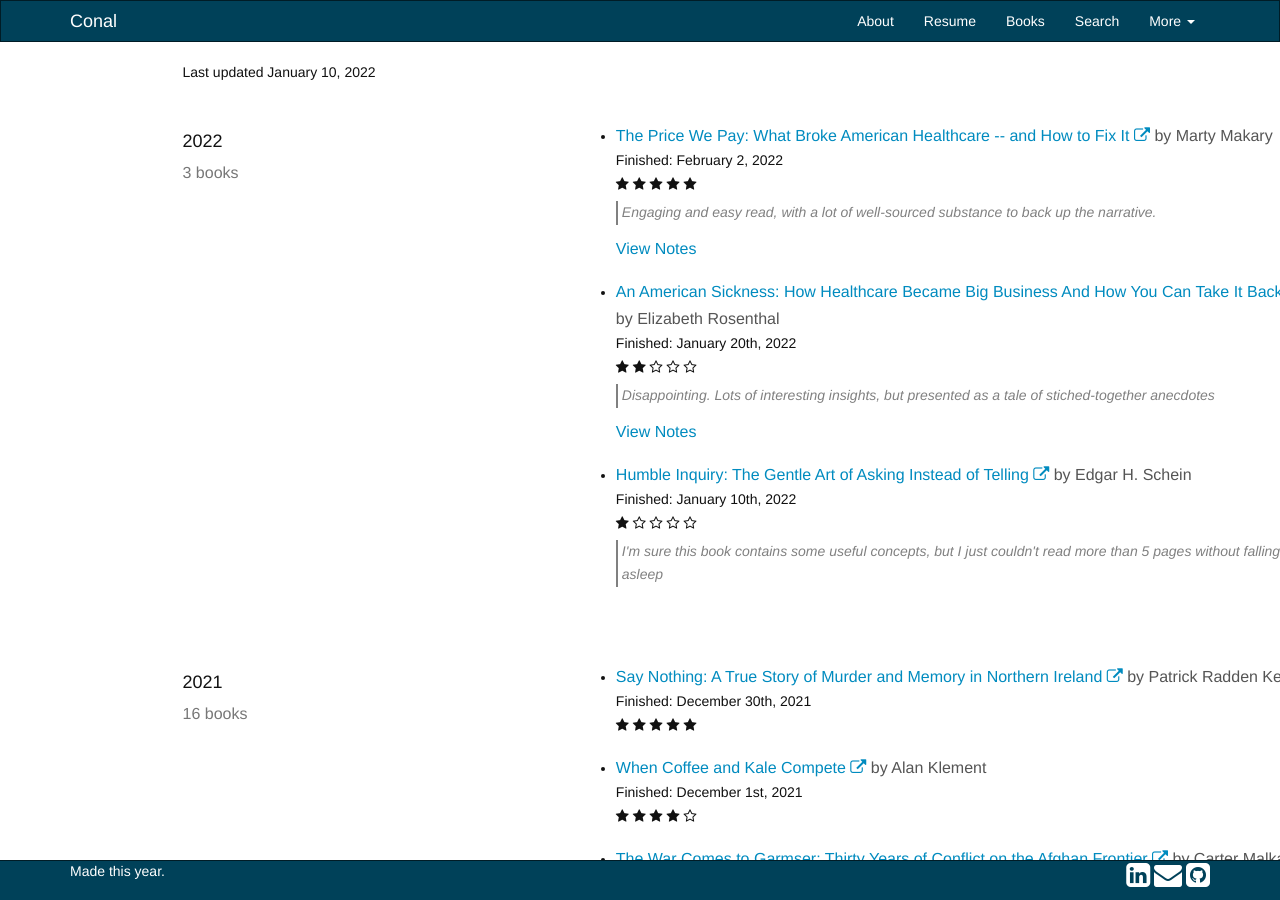
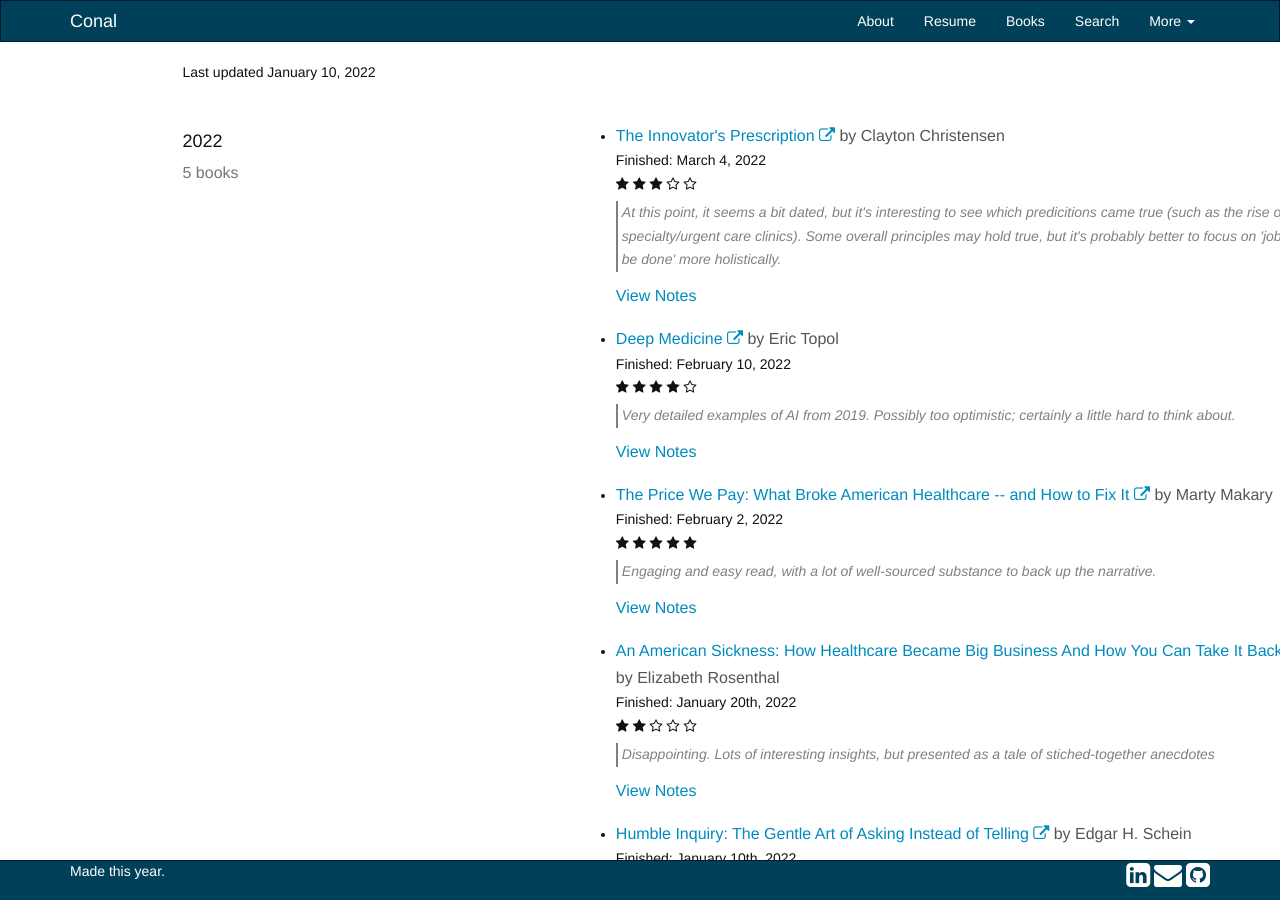
Before and after one commit to cms5109/cms5109.github.io, a Jekyll site: the page built from books.html, in a window 1280 px wide and 900 px high. Built offline with Jekyll 4.4.1, drawn with Linux system fonts in a browser that asks for light colours; nearby versions of some CDN libraries; comment, search, counter and statistics services are not loaded; a style sheet for code colours, icons or effects is not loaded; some of the changed lines change nothing that is shown.

Commit message:
feb 2022 books

```diff
--- a/_data/books.yml
+++ b/_data/books.yml
@@ -2,6 +2,20 @@
 list:
   - year: "2022"
     books:
+      - title: "The Innovator's Prescription"
+        author: Clayton Christensen
+        link: https://www.amazon.com/Innovators-Prescription-Disruptive-Solution-Business/dp/0071592083
+        finished: March 4, 2022
+        stars: 3
+        quick_take: "At this point, it seems a bit dated, but it's interesting to see which predicitions came true (such as the rise of specialty/urgent care clinics). Some overall principles may hold true, but it's probably better to focus on 'jobs to be done' more holistically."
+
+      - title: "Deep Medicine"
+        author: Eric Topol
+        link: https://www.amazon.com/Deep-Medicine-Artificial-Intelligence-Healthcare/dp/1541644638
+        finished: February 10, 2022
+        stars: 4
+        quick_take: "Very detailed examples of AI from 2019. Possibly too optimistic; certainly a little hard to think about."
+
       - title: "The Price We Pay: What Broke American Healthcare -- and How to Fix It"
         author: Marty Makary
         link: https://www.amazon.com/Price-We-Pay-American-Care/dp/1635575915
--- /dev/null
+++ b/_posts/2022-02-10-notes-from-deep-medicine.md
@@ -0,0 +1,39 @@
+---
+layout: post
+title:  Notes from Deep Medicine
+book_title: "Deep Medicine"
+date:   2022-02-10 12:00
+categories: healthcare
+---
+
+#### Page 26: ###
+Misdiagnosis in the United States is disconcertingly common. A review of three very large studies concluded that there are about 12 million significant misdiagnoses a year. These mistakes result from numerous factors, including failing to order the right test, misinterpreting a test that was performed, not establishing a proper differential diagnosis, and missing an abnormal finding. ... The situation in the United States is worse that that because misdiagnosis leads to mistreatment. ... Shockingly, up to one-third of medical operations performed are unnecessary. ... To help bring this point home, for every one hundred Medicare recipients age sixty-five or older, each year there are more than fifty CT scans, fifty ultrasounds, fifteen MRIs, and ten PET scans. It's estimated that 30 to 50 percent of the 80 million CT scans in the United States are unnecessary.
+
+While it was a coup to get the medical societies to fess up about their top five (and often top ten) misused procedures, there was ultimately little to show for the effort. Subsequent evaluation from a national sample showed that the top seven low-value procedures were still being used regularly and unnecessarily. Two primary factors seem to account for this failure. The first reason, called the threapeutic illusion by Dr. David Casarett of the University of P4nnsylvania, was the established fact that, overall, individual physicians overestimate the benefits of what they themselves do. Physicians typically succumb to confirmation bias - because they already believe that the procedures and tests they order will have the desired benefit, they continue to believe it after the procedures are done, even when there is no objective evidence to be found. The second reason was the lack of any mechanism to affect change in physician's behavior. Although Choosing Wsiely partnered with _Consumer Reports_ to disseminate the lists in print and online, there was little public awareness of the long list of recommendations, so there was no grassroots, patient-driven demand for better, smarter testing. Furthermore, the ABIMF had no ability to track which doctors order what procedures and why, so there was no means to reward physicians for ordering fewer unnecessary procedures, nore one to penalize physicians for performing more.
+
+In 2017, the RightCare Alliance ... made a second attempt at reform. It published a series of major papers in the _Lancet_ that quantified unnecessary procedures in a number of countries. The United States was the worst offender, at as much as 60 percent. Again, medical imaging for conditions such as back pain was at the top of the list. Much like Choosing Wisely was intended to shape physician behavior, the RightCare Alliance hoped its extensive data would be incorporated into future medical practice. There are no data to suggest that has happened.
+
+<br>
+
+#### Page 36: ###
+Part of this growth is fueled by a shared belief among both patients and physicians that medications, and in particular very expensive ones, will have remarkable efficacy. When doctors prescribe any medication, they have a cognitive bias that it will work. Patients, too, believe the medicine will work. ... Overall, 75 percent of patients receiving these leading medications do not have the desired or expected benefit. With several of these drugs with sales of more than $10 billion per year (such as Humira, Enbrel, Remicade), you can quickly get a sense of the magnitude of waste incurred.
+
+<br>
+
+#### Page 51: ###
+Despite that poor showing, in recent years modible apps for checking symptoms, such as Ada, Your.MD, and Babylon, have proliferated. They incorporate components of artificial intelligence, but they haven't yet been shown to simulate the accuracy of diagnoses made by doctors (which we should not necessarily regard as the gold standard). These start-up companies are beginning to incorporate information beyond lists of symptoms, asking a series of questions like the patient's health history. The back-and-forth questions are hoped to narrow the differential and promote accurary. One such app, Buoy Health, draws upon more than 18,000 clinical publications, descriptions of 1700 medical conditions, and data provided by more than 5 million patients.
+
+<br>
+
+#### Page 100: ###
+Harari, in _Homo Deus_, projected that "twentieth century medicine aimed to heal the sick, but twenty-first century medicine is increasingly aiming to upgrade the healthy." ... It's a triple whammy for the lower socioeconomic class because the biases in AI frequently adversely affect them, they are most vulnerable to job loss, and access to AI medical tools may be much harder to come by.
+
+<br>
+
+#### Page 144: ###
+Today, lab scores are also considered against population-based scales, relying on a dumbed-down method os ascertaining whether a given metric is in a "normal" range. This approach reflects the medical community's fixation on the average patient, who does not exist. For example, there's no consideration of ancestry and ethnic specificity for lab tests, when we know that key results - such as hemoglobin A1C, which is used to monitor diabetes, or serum creatinine, which is used to monitor kidney function - are very different for people of African ancestry than for those of European ancestry. Moreover, plenty of information is hidden inside the so-called normal range. Take a male patient whose hemoglobin has steadily declined over the past five years, from 15.9 to 13.2 g/dl. Both the starting and end points are within the normal range, so such a change would never get flagged by lap reports, and most busy doctors wouldn't connect the dots of looking back over an extended period. But such a decrement could be an early sign of a disease process in the individual, whether it be hidden bleeding or cancer. ... Instead of CDSS, I'd call it AIMS, for augmented individualized medical support.
+
+<br>
+
+#### Page 202: ###
+Perhaps less pernicious but still worrisome is reliance on "wellness" programs, which most medium to large employers in the United States have, despite the fact that, overall, they have not been validated to promote health outcomes. ... One way such programs could be improved, however, is through the use of virtual medical coaches, which could gather and make use of far more granular and deeper information about each individual.
--- /dev/null
+++ b/_posts/2022-03-04-notes-from-the-innovators-prescription.md
@@ -0,0 +1,70 @@
+---
+layout: post
+title:  Notes from The Innovator's Prescription
+book_title: "The Innovator's Prescription"
+date:   2022-03-04 12:00
+categories: healthcare
+---
+
+#### Page xvii: ###
+It has taught us that the economist Jean Baptiste Say was right, at least for this industry: when caregivers make more money by providing more care, supply creates its own demand. By some estimates, a staggering 50 percent of health care consumed seems to be driven by physician and hospital supply, not by need or demand.
+
+<br>
+
+#### Page 116: ###
+<img class="img img-thumbnail img-responsive" src="{{site.baseurl}}/assets/innovators_prescription_quality_changes.png" alt="Patterns in how the basis of competition and the definition of quality change">
+
+Instead, they took their business to Dell, because its business model offered improvement on the newly salient dimensions of quality: customization and convenience. ... Once things perform well and reliably enough, the spelling of the word "quality" changes to c-o-n-v-e-n-i-e-n-c-e.
+
+<br>
+
+#### Page 190: ###
+Employers generally establish blanket contracts - renewable annually - with one or two health plans ... In order to get the best pricing leverage, the health plans in turn negotiate blanket contracts with the major hospital operators in their regions, offering to route members of their plans to those hospitals in exchange for volume discounts for the full range of services that would be required by the covered members. ... the effect is that health care offered to patients outside of these plans must be priced very high, in order for the plans to create economic benefit for employers who are paying for health care.
+
+<br>
+
+#### Page 234: ###
+As a result, health assistance companies and providers often find it easier to simply pass cost increases on to the employers, rather than argue with each other about prices. ... The result is that some medical services - particularly those that are procedure-based - have remained or become wildly profitable, while others, including office visits and out-of-office care, are undercompensated and therefore undesirable.
+
+<br>
+
+#### Page 243: ###
+_**Patient Jobs**_
+1. **Help me and my family to become healthy.** Almost universally, becoming well gets top priority when people become sick.
+1. **Help us to remain healthy.** One needs only to stand along running trails, or study sales figures for natural foods and nutriceutical products, to see that this is an important job that many (but not all) people are trying to do. Many of those with illnesses like obesity, diabetes, heart disease, asthma, and nicotine addition either don't feel the urgent need to do this job on a daily basis or find the challenge simply too daunting to overcome.
+1. **Help us achieve financial ability.** Financial ability means different things to different people at different stages of life. For the young, it often means acquiring the ability to afford things they want, such as cards, homes, and high-definition flat screen televisions. For the middle-aged, it means saving enough to provide for a comfortable retirement. And so on. One frustrated physician once vented to us that some of his patients seemed "to care more about their wallets than about their health." This is often true. Until poor health arrives, many people feel the need to achieve financial ability more intensely than the feel the need to be healthy.
+1. **Protect my assets from being taken or destroyed.** This is the raison d'être of most types of insurance. We hire property and casualty insurance, mortgage insurance, and auto insurance to protect the value of important assets from being taken or destroyed in the event of theft, accident, or disaster.
+
+_**Provider and Supplier Jobs**_
+1. **Help me get paid fairly for products and services rendered.** Getting paid at a profitable level is essential to the financial viability of hospitals, physicians, and networks. Providers of solution shop services need to receive fee-for-service payment; those providing value-adding process services can be paid for outcomes; and network facilitators need membership fees. All providers want to be paid in ways that account not just for costs, but for the value of the outcomes achieved - and to be paid promptly with minimal harassment. Similarly, makers of diagnostics, therapeutics, equipment, and other supplies need to remain sufficiently profitable to continue innovating new solutions.
+
+_**Employer Jobs**_
+1. **Help me cost-effectively attract and retain the best possible employees, and make them as productive as possible.** This job-to-be-done was the primary rationale for putting employers in the business of covering employees' health-care costs in the first place. This job persists today - and is experienced more urgently, in many companies, than in the past.
+
+_**Insurance Company Jobs**_
+1. **Help me avoid paying for unnecessary services.** Health assistance companies, whether for-profit (e.g.m Aetna, United?Health), not-for-profit (BCBS), or government (Medicare and Medicaid in the U.S., national systems elsewhere), need to remain financially viable. A key lever for doing this is to pay only for medically appropriate services. This often pits insurers in an adversarial role against providers, whose job is also to make a profit and who submit claims at what they believe are fair prices. A key point of cost control for insurance companies is to deny, delay, or make partial payments - engaging in a costly tit-for-tat with providers that adds significant costs to health care.
+
+<br>
+
+#### Page 317: ###
+<img class="img img-thumbnail img-responsive" src="{{site.baseurl}}/assets/innovators_prescription_waves_decentralization.jpg" alt="Cycles of centralization and decentralization in medical procedures.">
+
+<br>
+
+#### Page 320: ###
+The second of the growth compasses for MDDE companies points toward opportunities to commoditize professional expertise ... We will get growth and affordability in health care not by replicating the expertise of today's physicians in the form of new physicians. We will get it by embodying their expertise in devices and equipment, so expertise becomes widely available, more affordable, and much easier to obtain.
+
+<br>
+
+#### Page 377: ###
+Ultimately, the impact of this regulation that funnels the neediest and sickest into our costliest solution shops is to significantly _increase_ costs (and human suffering) through its inadvertent second-order effects. It's ironic. America's system, which popular opinion holds excludes the uninsured and the poor from health care, actually guarantees access - albeit access that is costly to the system. In contrast, government systems that are widely viewed as granting universal access often are good at providing access to primary care and other basic services but quite stringently ration more expensive care in an exclusionary way.
+
+<br>
+
+#### Page 392: ###
+Lao-Tzu framed the deregulation strategy of "Starting where they aren't" better than we have when he wrote, "Water is fluid, soft, and yielding. But water will wear away rock, which is rigid and cannot yield. As a rule, whatever is fluid, soft, and yielding will overcome whatever is rigid and hard. This is another paradox: What is soft is strong."
+
+<br>
+
+#### Page 393: ###
+Their simple creed is that in the absence of competition, companies will charge monopolists' prices. If you intensify competition it will drive prices down. It turns out that the hoped-for good news of this gospel often doesn't materialize. When deregulation or antitrust action pits new entrants against the established industry leaders from the regulated era in _sustaining_ competition, it typically results in an enormous waste of resources and little impact on prices, because the entrants fail. It is _disruptive_ competition that yields dramatic reduction in price and improved accessibility.
```
Also changed, not shown: 2 other files.
